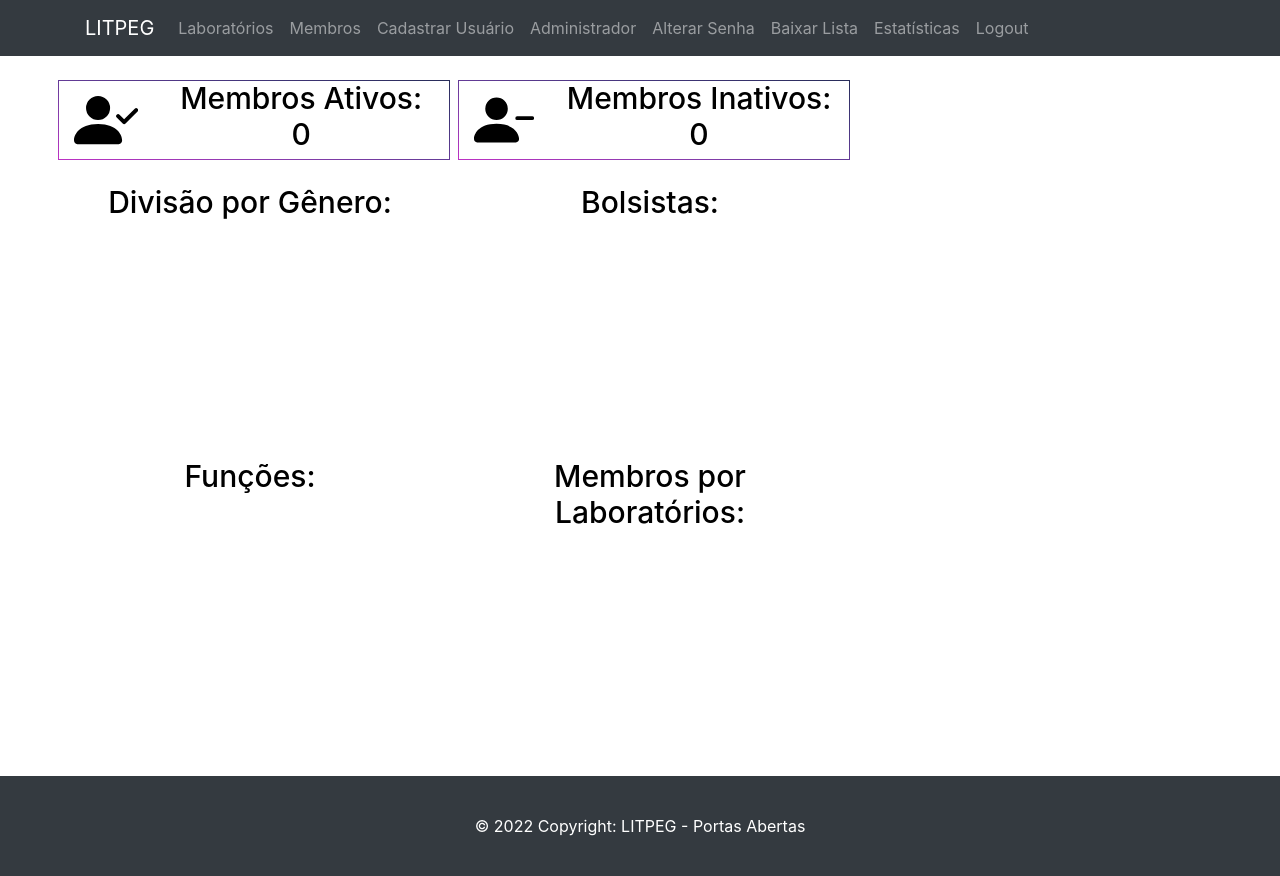
After one commit to tilitpeg/comunidade_litpeg, a Django app: page /accounts/estatisticas/ in a window 1280 px wide. The commit adds this page. Run offline with Django 4.2, Linux system fonts and the light colour scheme; a user stored in the database is signed in; tables that the repository leaves empty hold one stand-in row (values such as "Sample post"); a database or web service that is not in the repository returns one stand-in record (values such as "Sample title"); data that the repository does not hold is empty; a map, chart or similar area stays blank; some libraries are stand-ins or nearby versions.

Commit message:
Inserindo estatísticas

```diff
--- a/laboratorio/urls.py
+++ b/laboratorio/urls.py
@@ -18,5 +18,4 @@ urlpatterns = [
     path('adminpessoas/', login_required(views.pessoas_list_admin), name='pessoas.admin'),
     path('adminpessoas/<int:pk>/editar', login_required(views.pessoa_editar_admin), name='pessoas.admin.editar'),
     path('adminpessoas/<int:pk>/remover', login_required(views.pessoa_remover_admin), name='pessoas.admin.remover'),
-    path('listamembro/', login_required(views.baixar_lista), name='baixar.lista'),
 ]
--- a/lista_nomes.txt
+++ b/lista_nomes.txt
@@ -1,4 +1,5 @@
 12365478        Alex Alberto Romario Junior Da Silva    00010
 745896          Josefina Dos Santos                     00010
+200231          Juliana                                 00010
 963258          Mario Alberto                           00010
 12546398        Thiago Botelho                          00010
--- a/laboratorio/templates/pessoa/baixar_arquivo.html
+++ b/main/templates/main/baixar_arquivo.html
@@ -9,8 +9,8 @@
       <form method="POST">
         {% csrf_token %}
         <h2>Você deseja baixar um arquivo txt com os membros listados?</h2>
-        <input type="submit" class="btn btn-danger" value="Confirmar">
-        <a href="{% url 'laboratorio.index' %}" class="btn btn-primary display-1">Voltar</a>
+        <input type="submit" class="btn btn-primary" value="Baixar arquivo TXT">
+        <a href="{% url 'laboratorio.index' %}" class="btn btn-primary display-1">Voltar aos laboratórios</a>
       </form>
     </div>
   </div>
--- a/main/templates/main/base.html
+++ b/main/templates/main/base.html
@@ -23,6 +23,7 @@
       body {
         padding: 0;
         margin: 0;
+
       }
 
       footer {
@@ -76,6 +77,9 @@
               </li>
               <li class="nav-item">
                 <a class="nav-link" href="{% url 'baixar.lista' %}">Baixar Lista</a>
+              </li>
+              <li class="nav-item">
+                <a class="nav-link" href="{% url 'estatisticas' %}">Estatísticas</a>
               </li>
               <li class="nav-item">
                 <a class="nav-link" href="{% url 'logout' %}">Logout</a>
--- /dev/null
+++ b/main/templates/main/estatisticas.html
@@ -0,0 +1,121 @@
+{% extends 'main/base.html' %}
+
+{% load static %}
+
+{% block content %}
+<style>
+    h1 {
+    color: rgb(0, 0, 0);
+    font-size: 30px;
+}
+
+    .informacoes_basicas{
+    display: flex;
+    justify-content: center;
+    align-items: center;
+    background-color: #ffffff;
+    height: 80px;
+    margin-right: auto;
+    border: 1px solid transparent;
+
+    border-image: linear-gradient(to right top, #bd31c4, #8e3bb0, #643b97, #413579, #282c59);
+
+    border-image-slice: 1;
+    margin-left: 1%;
+
+}
+
+.icone{
+    color: #000000;
+    width: 65px;
+    margin-right: 30px;
+}
+
+.row {
+    margin-left: 50px;
+    margin-right: 50px;
+    text-align: center;
+    max-width: 800px;
+}
+
+</style>
+
+
+  <br class="geral">
+    <div class="row">
+
+        <div class="col-md informacoes_basicas">
+            <svg class="icone" xmlns="http://www.w3.org/2000/svg" fill="currentColor" class="bi bi-person-check-fill" viewBox="0 0 16 16">
+                <path fill-rule="evenodd" d="M15.854 5.146a.5.5 0 0 1 0 .708l-3 3a.5.5 0 0 1-.708 0l-1.5-1.5a.5.5 0 0 1 .708-.708L12.5 7.793l2.646-2.647a.5.5 0 0 1 .708 0z"/>
+                <path d="M1 14s-1 0-1-1 1-4 6-4 6 3 6 4-1 1-1 1H1zm5-6a3 3 0 1 0 0-6 3 3 0 0 0 0 6z"/>
+            </svg>
+            <h1> Membros Ativos:  <span id="membros_total_ativo"></span></h1>
+
+        </div>
+
+        <div class="col-md informacoes_basicas">
+            <svg class="icone" xmlns="http://www.w3.org/2000/svg" fill="currentColor" class="bi bi-person-dash-fill" viewBox="0 0 16 16">
+                <path fill-rule="evenodd" d="M11 7.5a.5.5 0 0 1 .5-.5h4a.5.5 0 0 1 0 1h-4a.5.5 0 0 1-.5-.5z"/>
+                <path d="M1 14s-1 0-1-1 1-4 6-4 6 3 6 4-1 1-1 1H1zm5-6a3 3 0 1 0 0-6 3 3 0 0 0 0 6z"/>
+            </svg>
+            <h1> Membros Inativos: <span id="membros_total_inativo"></span></h1>
+        </div>
+
+    </div>
+
+
+    <div class="row">
+
+        <div class="col-md">
+            <br>
+
+            <h1>Divisão por Gênero:</h1>
+            <canvas id="genero" width="250" height="200"></canvas>
+        </div>
+
+        <div class="col-md">
+            <br>
+            <h1>Bolsistas:</h1>
+            <canvas id="divisao_bolsa" width="250" height="200"></canvas>
+        </div>
+
+    </div>
+
+    <div class="row">
+
+        <div class="col-md">
+            <br>
+
+            <h1>Funções:</h1>
+            <canvas id="divisao_funcao" width="250" height="200"></canvas>
+        </div>
+
+        <div class="col-md">
+            <br>
+            <h1>Membros por Laboratórios: </h1>
+            <canvas id="qtd_membros_por_lab" width="250" height="200"></canvas>
+        </div>
+
+    </div>
+
+
+</div>
+<br>
+
+<script src="https://cdn.jsdelivr.net/npm/chart.js"></script>
+<script src="{% static 'js/scripts.js' %}"></script>
+
+<script>
+
+    window.onload = function(event){
+        renderiza_total_membros_ativos('{% url "total_func_ativo" %}')
+        renderiza_total_membros_inativos('{% url "total_func_inativo" %}')
+        renderiza_genero('{% url "divisao_genero" %}')
+        renderiza_divisao_bolsa('{% url "divisao_bolsa" %}')
+        renderiza_divisao_funcao('{% url "divisao_funcao" %}')
+        renderiza_qtd_membros_por_lab('{% url "qtd_membros_por_lab" %}')
+    }
+
+</script>
+
+{% endblock content %}
--- a/main/urls.py
+++ b/main/urls.py
@@ -7,4 +7,13 @@ from django.contrib.auth.decorators import login_required
 urlpatterns = [
     path('register/', login_required(views.register), name='register'),
     path('alterarSenha/', login_required(views.alterarSenha), name='alterar.senha'),
+    path('listamembro/', login_required(views.baixar_lista), name='baixar.lista'),
+    path('estatisticas/', login_required(views.estatisticas), name='estatisticas'),
+    path('total_func_ativo', login_required(views.total_func_ativo), name='total_func_ativo'),
+    path('total_func_inativo', login_required(views.total_func_inativo), name='total_func_inativo'),
+    path('divisao_genero', login_required(views.divisao_genero), name='divisao_genero'),
+    path('divisao_bolsa', login_required(views.divisao_bolsa), name='divisao_bolsa'),
+    path('divisao_funcao', login_required(views.divisao_funcao), name='divisao_funcao'),
+    path('qtd_membros_por_lab', login_required(views.qtd_membros_por_lab), name='qtd_membros_por_lab'),
+
 ]
--- a/main/views.py
+++ b/main/views.py
@@ -4,6 +4,10 @@ from django.shortcuts import redirect, render
 from django.contrib.auth import login, update_session_auth_hash
 from django.contrib.auth.forms import PasswordChangeForm
 from main.forms import NovoUsuarioForm
+from laboratorio.models import Pessoa
+import psycopg2
+import matplotlib.pyplot as plt
+from django.http import JsonResponse
 
 
 def register(request):
@@ -31,3 +35,177 @@ def alterarSenha(request):
         form = PasswordChangeForm(user=request.user)
         context = {'form': form}
         return render(request, template_name='main/alterar_senha.html', context=context)
+
+
+# Criar relatório para baixar lista de membros do Litpeg compatível com a catraca
+def baixar_lista(request):
+  if request.method == "POST":
+    # Quando clica no botão confirmar, executa o que está aqui dentro.
+    try:
+      conn = psycopg2.connect(dbname="membros_litpeg", user="postgres", password="@litpegti22")
+      cur = conn.cursor()
+      cur.execute("""SELECT numero_cracha, nome_completo FROM public.laboratorio_pessoa
+                      WHERE status = 'Ativo'
+                      ORDER BY nome_completo ASC  """)
+      resultado = cur.fetchall()
+
+      # SALVANDO NO TXT
+      # Regras para colocar os números dos crachás e nomes dos membros:
+      # O número do cartão tem que começar na 1ª coluna;
+      # O nome da pessoa tem que começar na 17ª coluna;
+      # O código de acesso tem que começar na 57ª coluna;
+      # O espaço entre número do cartão, nome_da_pessoa e o código de acesso deve ser preenchido por espaços, e não por tabulação;
+      # O final da linha é após o código de acesso, e não deve ter nem espaços.
+
+      primeiro_ciclo = 0 # Serve para impedir que a última linha seja pulada no arquivo txt por causa do \n
+      with open('lista_nomes.txt', 'w') as arquivo:
+        for res in resultado:
+          print(res)
+          codigo_acesso = "00010"
+          num_cracha = str(res[0])
+          nome_completo = str(res[1])
+
+          # Tratamento para impedir nomes com mais de 40 caracteres
+          while len(nome_completo) > 40:
+            nome_novo = nome_completo.split()
+            del(nome_novo[-1])
+            nome_completo = " ".join(nome_novo)
+
+          # Para saber a quantidade de espaços que precisa inserir:
+          conta_cracha = 16 - len(num_cracha)
+          conta_nome = 40 - len(nome_completo)
+          if primeiro_ciclo == 0:
+            arquivo.write(num_cracha + (' ' * conta_cracha) + nome_completo + (' ' * conta_nome) + codigo_acesso)
+            primeiro_ciclo = 1
+          else:
+            arquivo.write('\n' + num_cracha + (' ' * conta_cracha) + nome_completo + (' ' * conta_nome) + codigo_acesso)
+
+      # Baixar o arquivo
+
+
+
+    except (Exception, psycopg2.DatabaseError) as error:
+      print(error)
+
+    finally:
+      conn.close()
+
+  return render(request, 'main/baixar_arquivo.html')
+
+# Criar aba de estatísticas dos membros
+def estatisticas(request):
+    if request.method == "GET":
+        return render(request, 'main/estatisticas.html')
+
+
+def total_func_ativo(request):
+    if request.method == "GET":
+
+        conn = psycopg2.connect(dbname="membros_litpeg", user="postgres", password="@litpegti22")
+        cur = conn.cursor()
+        cur.execute("""SELECT COUNT(nome_completo) FROM public.laboratorio_pessoa
+                        WHERE status = 'Ativo'  """)
+        resultado = cur.fetchone()
+        total = resultado[0]
+        print(total)
+
+        return JsonResponse({'total': total})
+
+
+def total_func_inativo(request):
+    if request.method == "GET":
+
+        conn = psycopg2.connect(dbname="membros_litpeg", user="postgres", password="@litpegti22")
+        cur = conn.cursor()
+        cur.execute("""SELECT COUNT(nome_completo) FROM public.laboratorio_pessoa
+                        WHERE status = 'Inativo'  """)
+        resultado = cur.fetchone()
+        total = resultado[0]
+        print(total)
+
+        return JsonResponse({'total': total})
+
+
+def divisao_genero(request):
+    if request.method == "GET":
+        print('olá')
+        data = []
+        labels = []
+        conn = psycopg2.connect(dbname="membros_litpeg", user="postgres", password="@litpegti22")
+        cur = conn.cursor()
+        cur.execute("""SELECT genero, COUNT(*) AS total_genero
+                        FROM public.laboratorio_pessoa
+                        GROUP BY genero  """)
+        resultado = cur.fetchall()
+        for res in resultado:
+            labels.append(res[0])
+            data.append(res[1])
+
+        print(labels)
+        print(data)
+        return JsonResponse({'data': data, 'labels': labels})
+
+
+def divisao_bolsa(request):
+    if request.method == "GET":
+        print('olá')
+        data = []
+        labels = []
+        conn = psycopg2.connect(dbname="membros_litpeg", user="postgres", password="@litpegti22")
+        cur = conn.cursor()
+        cur.execute("""SELECT bolsista, COUNT(*) AS quantidade
+                        FROM public.laboratorio_pessoa
+                        GROUP BY bolsista  """)
+        resultado = cur.fetchall()
+        for res in resultado:
+            labels.append(res[0])
+            data.append(res[1])
+
+        print(labels)
+        print(data)
+        return JsonResponse({'data': data, 'labels': labels}, json_dumps_params={'ensure_ascii': False})
+        # O json_dumps_params={'ensure_ascii': False} serve para corrigir a acentuação.
+
+
+def divisao_funcao(request):
+    if request.method == "GET":
+        print('olá')
+        data = []
+        labels = []
+        conn = psycopg2.connect(dbname="membros_litpeg", user="postgres", password="@litpegti22")
+        cur = conn.cursor()
+        cur.execute("""SELECT funcao, COUNT(*) AS quantidade
+                        FROM public.laboratorio_pessoa
+                        GROUP BY funcao  """)
+        resultado = cur.fetchall()
+        for res in resultado:
+            labels.append(res[0])
+            data.append(res[1])
+
+        print(labels)
+        print(data)
+        return JsonResponse({'data': data, 'labels': labels}, json_dumps_params={'ensure_ascii': False})
+        # O json_dumps_params={'ensure_ascii': False} serve para corrigir a acentuação.
+
+
+def qtd_membros_por_lab(request):
+    if request.method == "GET":
+        print('olá')
+        data = []
+        labels = []
+        conn = psycopg2.connect(dbname="membros_litpeg", user="postgres", password="@litpegti22")
+        cur = conn.cursor()
+        cur.execute("""SELECT L.nome_lab, COUNT(P.nome_completo) AS quantidade
+                        FROM public.laboratorio_laboratorio as L
+                        JOIN public.laboratorio_pessoa as P
+                        ON L.id = P.laboratorio_id
+                        GROUP BY L.nome_lab  """)
+        resultado = cur.fetchall()
+        for res in resultado:
+            labels.append(res[0])
+            data.append(res[1])
+
+        print(labels)
+        print(data)
+        return JsonResponse({'data': data, 'labels': labels}, json_dumps_params={'ensure_ascii': False})
+        # O json_dumps_params={'ensure_ascii': False} serve para corrigir a acentuação.
--- /dev/null
+++ b/static/js/scripts.js
@@ -0,0 +1,187 @@
+function renderiza_total_membros_ativos(url){
+    fetch(url, {
+        method: 'get',
+    }).then(function(result){
+        return result.json()
+    }).then(function(data){
+        document.getElementById('membros_total_ativo').innerHTML = data.total
+    })
+}
+
+
+function renderiza_total_membros_inativos(url){
+    fetch(url, {
+        method: 'get',
+    }).then(function(result){
+        return result.json()
+    }).then(function(data){
+        document.getElementById('membros_total_inativo').innerHTML = data.total
+    })
+}
+
+function renderiza_genero(url){
+
+    fetch(url, {
+        method: 'get',
+    }).then(function(result){
+        return result.json()
+    }).then(function(data){
+
+        const ctx = document.getElementById('genero').getContext('2d');
+        const myChart = new Chart(ctx, {
+            type: 'doughnut',
+            data: {
+                labels: data.labels,
+                datasets: [{
+                    label: 'Quantidade',
+                    backgroundColor: [
+                        '#04fc73', '#fc042d', '#04fafc'
+                      ],
+                    data: data.data,
+                    borderColor: '#000000',
+                    borderWidth: 1,
+
+                }],
+                options: {
+                    responsive: true,
+                    legend: {
+                        position: 'top',
+                    },
+                    title: {
+                        display: true,
+                        text: 'Gráfico da Divisão por Gênero'
+                    }
+                },
+            }
+        });
+    })
+}
+
+
+function renderiza_divisao_bolsa(url){
+    fetch(url, {
+        method: 'get',
+    }).then(function(result){
+        return result.json()
+    }).then(function(data){
+
+        const ctx = document.getElementById('divisao_bolsa').getContext('2d');
+        const myChart = new Chart(ctx, {
+            type: 'bar',
+            data: {
+                labels: data.labels,
+                datasets: [{
+                    label: 'Quantidade',
+                    backgroundColor: [
+                        'rgba(255, 99, 132)',
+                        'rgba(255, 159, 64)',
+                        'rgba(255, 205, 86)',
+                        'rgba(75, 192, 192)',
+                      ],
+                    data: data.data,
+                    borderColor: '#000000',
+                    borderWidth: 1,
+
+                }],
+                options: {
+                    responsive: true,
+                    scales: {
+                        y: {
+                            beginAtZero: true
+                        }
+                    },
+                    title: {
+                        display: true,
+                        text: 'Gráfico da Divisão por Gênero'
+                    }
+                },
+            }
+        });
+    })
+}
+
+
+function renderiza_divisao_funcao(url){
+    fetch(url, {
+        method: 'get',
+    }).then(function(result){
+        return result.json()
+    }).then(function(data){
+
+        const ctx = document.getElementById('divisao_funcao').getContext('2d');
+        const myChart = new Chart(ctx, {
+            type: 'bar',
+            data: {
+                labels: data.labels,
+                datasets: [{
+                    label: 'Quantidade',
+                    backgroundColor: [
+                        'rgba(255, 99, 132)',
+                        'rgba(255, 159, 64)',
+                        'rgba(255, 205, 86)',
+                        'rgba(75, 192, 192)',
+                      ],
+                    data: data.data,
+                    borderColor: '#000000',
+                    borderWidth: 1,
+
+                }],
+                options: {
+                    responsive: true,
+                    scales: {
+                        y: {
+                            beginAtZero: true
+                        }
+                    },
+                    title: {
+                        display: true,
+                        text: 'Gráfico da Divisão por Gênero'
+                    }
+                },
+            }
+        });
+    })
+}
+
+
+function renderiza_qtd_membros_por_lab(url){
+    fetch(url, {
+        method: 'get',
+    }).then(function(result){
+        return result.json()
+    }).then(function(data){
+
+        const ctx = document.getElementById('qtd_membros_por_lab').getContext('2d');
+        const myChart = new Chart(ctx, {
+            type: 'bar',
+            data: {
+                labels: data.labels,
+                datasets: [{
+                    label: 'Quantidade',
+                    backgroundColor: [
+                        'rgba(255, 99, 132)',
+                        'rgba(255, 159, 64)',
+                        'rgba(255, 205, 86)',
+                        'rgba(75, 192, 192)',
+                      ],
+                    data: data.data,
+                    borderColor: '#000000',
+                    borderWidth: 1,
+
+                }],
+                options: {
+                    responsive: true,
+                    scales: {
+                        y: {
+                            beginAtZero: true
+                        }
+                    },
+                    title: {
+                        display: true,
+                        text: 'Gráfico da Divisão por Gênero'
+                    }
+                },
+            }
+        });
+    })
+}
```
Also changed, not shown: laboratorio/views.py (+1 -48 lines), README.md, main/templates/main/litpeg_branco.png (deleted), save.png (added), static/js/scritps.js (deleted).
